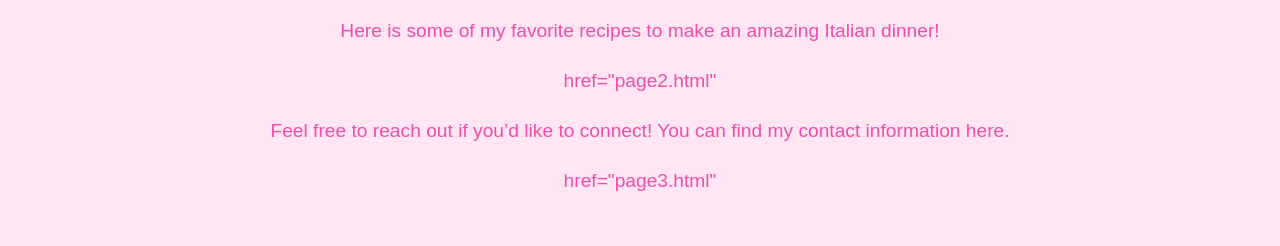
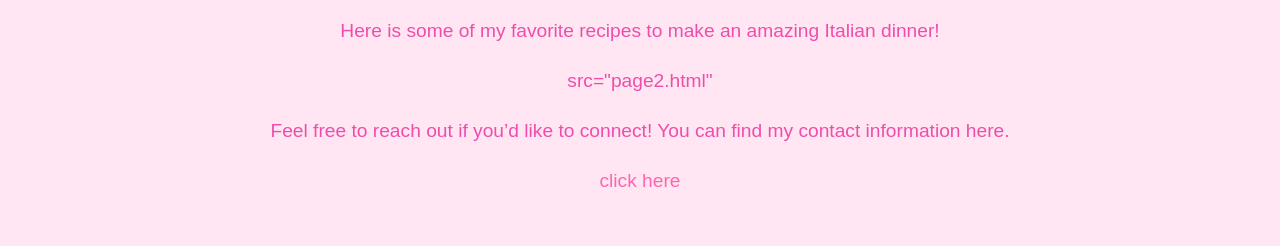
Before and after one commit to lillierensmith/bmis, a plain HTML site: page index.html in a window 1280 px wide. Shown: the part 569-815 px from the top of the page. Drawn offline with Linux system fonts and the light colour scheme.

Commit message:
Update index.html

```diff
--- a/index.html
+++ b/index.html
@@ -63,9 +63,9 @@
             <p>When I'm not studying, you can find me volunteering at the Issac Foundation Center for Autistic Youth or experimenting
                 in the kitchen making delicious food.</p>
             <p> Here is some of my favorite recipes to make an amazing Italian dinner!</p>
-                <p> href="page2.html"</p>
+                <p> src="page2.html"</p>
             <p>Feel free to reach out if you’d like to connect! You can find my contact information here.</p>
-                <p> href="page3.html"</p>
+                <p> <a href="page3.html" >click here</a></p>
         </div>
     </div>
     <footer>
```
